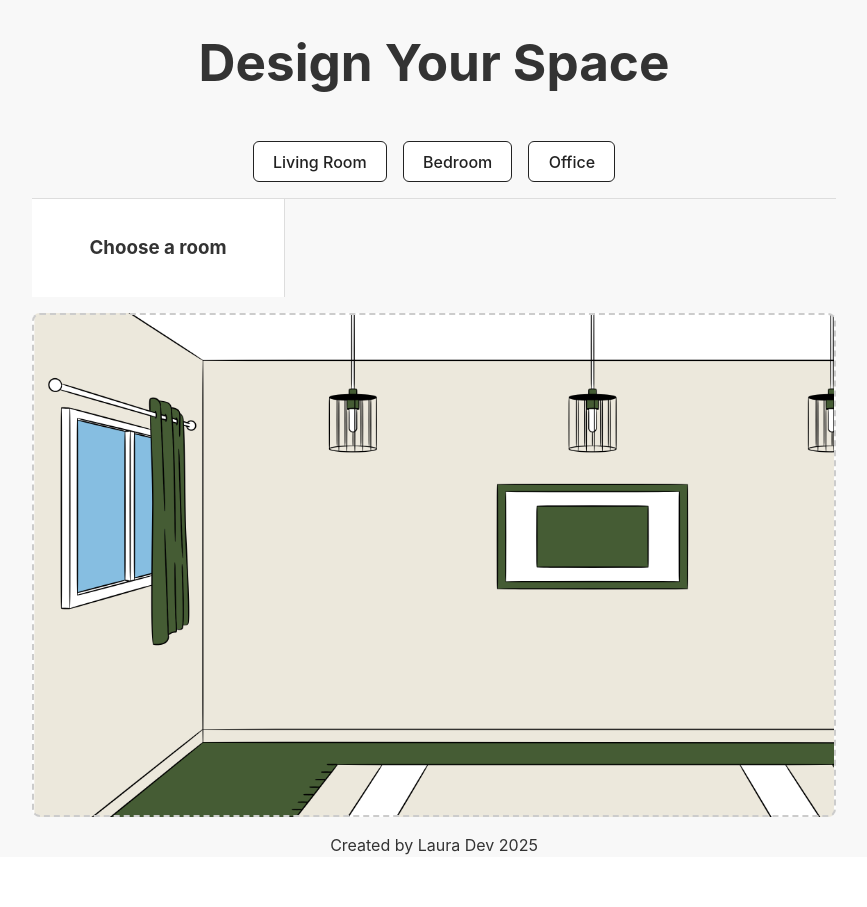
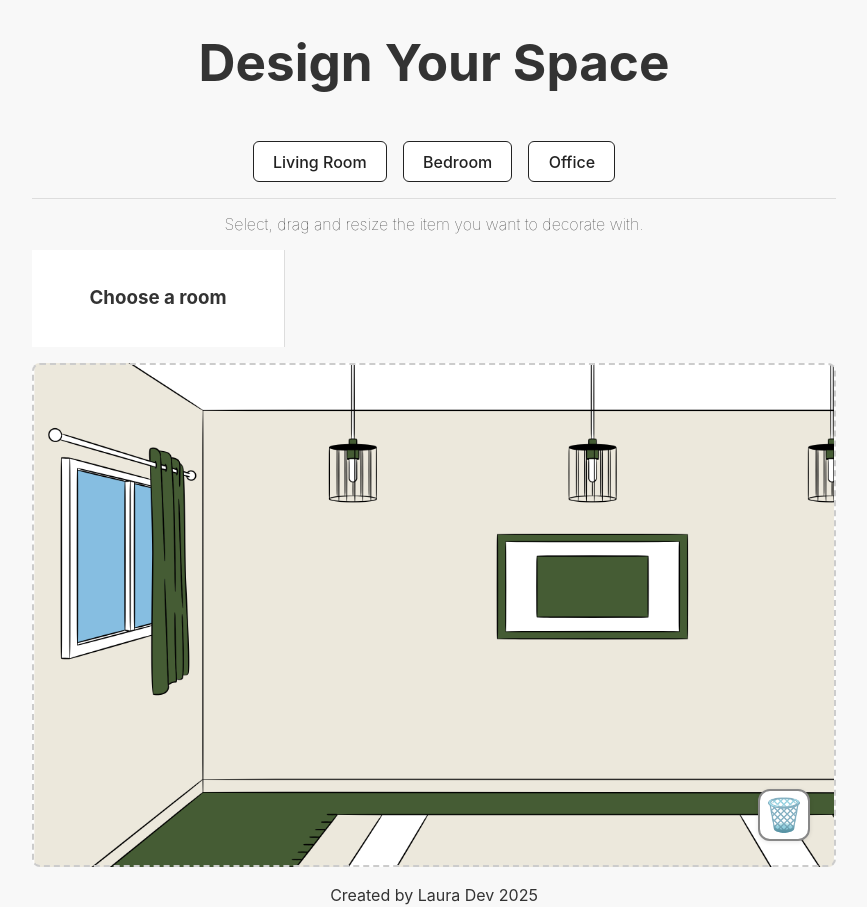
Before and after one commit to lavollmer/design-your-space, a React (Vite) app: page / in a window 1280 px wide. Shown: the whole page, without its empty margins (206-1073 px from the left). Before the commit the page ends 857 px from the top, so only its background shows below. Built offline with nearby package versions, Linux system fonts and the light colour scheme.

Commit message:
Added a trashcan icon

```diff
--- a/src/App.css
+++ b/src/App.css
@@ -131,3 +131,12 @@ h3 {
   justify-content: center;
   font-weight: 700;
 }
+
+.instructions {
+  display: flex;
+  flex-direction: column;
+  align-items: center;
+  justify-content: center;
+  font-weight: 100;
+  font-size: medium;
+}
--- a/src/App.jsx
+++ b/src/App.jsx
@@ -17,9 +17,13 @@ function App() {
     <>
       <div class='main-content'>
         <h1>Design Your Space</h1>
+
         <div>
           <div>
             <RoomSelector selectedRoom={selectedRoom} onSelectRoom={setSelectedRoom} />
+          </div>
+          <div>
+            <h2 className='instructions'>Select, drag and resize the item you want to decorate with.</h2>
           </div>
           <div>
             <FurniturePalette selectedRoom={selectedRoom} />
--- a/src/components/Canvas.jsx
+++ b/src/components/Canvas.jsx
@@ -11,6 +11,8 @@ const Canvas = ({ droppedItems, setDroppedItems }) => {
   const canvasRef = useRef();
   const [selectedIndex, setSelectedIndex] = useState(null);
   const [isResizing, setIsResizing] = useState(false);
+  const [draggingIndex, setDraggingIndex] = useState(null);
+  const [isOverTrash, setIsOverTrash] = useState(false);
 
   const handleDrop = (e) => {
     // prevent the page from reloading
@@ -35,15 +37,55 @@ const Canvas = ({ droppedItems, setDroppedItems }) => {
     e.preventDefault();
   }
 
-  const handleDrag = (e, index) => {
+  // Trashcan bounding box helper
+  const getTrashRect = () => {
+    const trash = document.getElementById('canvas-trashcan');
+    if (trash) return trash.getBoundingClientRect();
+    return null;
+  };
+
+  // Drag-to-move logic with trashcan detection
+  const handleImageMouseDown = (e, index) => {
+    if (e.button !== 0) return; // Only left click
+    setSelectedIndex(index);
+    setDraggingIndex(index);
+    const startX = e.clientX;
+    const startY = e.clientY;
+    const origX = droppedItems[index].x;
+    const origY = droppedItems[index].y;
+    const moveHandler = (moveEvent) => {
       const canvasRect = canvasRef.current.getBoundingClientRect();
-    const newX = e.clientX - canvasRect.left;
-    const newY = e.clientY - canvasRect.top;
+      const newX = origX + (moveEvent.clientX - startX);
+      const newY = origY + (moveEvent.clientY - startY);
       setDroppedItems((prevItems) =>
-      prevItems.map((item, i) =>
-        i === index ? { ...item, x: newX, y: newY } : item
+        prevItems.map((it, i) =>
+          i === index ? { ...it, x: Math.max(0, Math.min(newX, canvasRect.width - (it.width || 60))), y: Math.max(0, Math.min(newY, canvasRect.height - (it.height || 60))) } : it
         )
       );
+      // Trashcan hover detection
+      const trashRect = getTrashRect();
+      if (trashRect && moveEvent.clientX >= trashRect.left && moveEvent.clientX <= trashRect.right && moveEvent.clientY >= trashRect.top && moveEvent.clientY <= trashRect.bottom) {
+        setIsOverTrash(true);
+      } else {
+        setIsOverTrash(false);
+      }
+    };
+    const upHandler = (upEvent) => {
+      // If released over trash, delete
+      const trashRect = getTrashRect();
+      if (trashRect && upEvent.clientX >= trashRect.left && upEvent.clientX <= trashRect.right && upEvent.clientY >= trashRect.top && upEvent.clientY <= trashRect.bottom) {
+        setDroppedItems((prev) => prev.filter((_, i) => i !== index));
+        setSelectedIndex(null);
+      }
+      setDraggingIndex(null);
+      setIsOverTrash(false);
+      window.removeEventListener('mousemove', moveHandler);
+      window.removeEventListener('mouseup', upHandler);
+      document.body.style.cursor = 'default';
+    };
+    window.addEventListener('mousemove', moveHandler);
+    window.addEventListener('mouseup', upHandler);
+    document.body.style.cursor = 'move';
   };
 
   // Resize logic
@@ -105,32 +147,7 @@ const Canvas = ({ droppedItems, setDroppedItems }) => {
           <img
             src={item.img}
             alt={item.name}
-            onMouseDown={(e) => {
-              if (e.button !== 0) return; // Only left click
-              setSelectedIndex(index);
-              const startX = e.clientX;
-              const startY = e.clientY;
-              const origX = item.x;
-              const origY = item.y;
-              const moveHandler = (moveEvent) => {
-                const canvasRect = canvasRef.current.getBoundingClientRect();
-                const newX = origX + (moveEvent.clientX - startX);
-                const newY = origY + (moveEvent.clientY - startY);
-                setDroppedItems((prevItems) =>
-                  prevItems.map((it, i) =>
-                    i === index ? { ...it, x: Math.max(0, Math.min(newX, canvasRect.width - (it.width || 60))), y: Math.max(0, Math.min(newY, canvasRect.height - (it.height || 60))) } : it
-                  )
-                );
-              };
-              const upHandler = () => {
-                window.removeEventListener('mousemove', moveHandler);
-                window.removeEventListener('mouseup', upHandler);
-                document.body.style.cursor = 'default';
-              };
-              window.addEventListener('mousemove', moveHandler);
-              window.addEventListener('mouseup', upHandler);
-              document.body.style.cursor = 'move';
-            }}
+            onMouseDown={(e) => handleImageMouseDown(e, index)}
             onClick={() => setSelectedIndex(index)}
             style={{
               position: 'absolute',
@@ -147,6 +164,8 @@ const Canvas = ({ droppedItems, setDroppedItems }) => {
             draggable={false}
           />
           {selectedIndex === index && (
+            <>
+              {/* Resize handle */}
               <div
                 onMouseDown={(e) => handleResizeStart(e, index)}
                 style={{
@@ -162,9 +181,36 @@ const Canvas = ({ droppedItems, setDroppedItems }) => {
                   zIndex: 3,
                 }}
               />
+            </>
           )}
         </React.Fragment>
       ))}
+      {/* Trashcan icon */}
+      <div
+        id="canvas-trashcan"
+        style={{
+          position: 'absolute',
+          right: 24,
+          bottom: 24,
+          width: 48,
+          height: 48,
+          background: isOverTrash ? '#ff4d4f' : '#fff',
+          border: '2px solid #888',
+          borderRadius: 12,
+          display: 'flex',
+          alignItems: 'center',
+          justifyContent: 'center',
+          boxShadow: isOverTrash ? '0 0 12px #ff4d4f' : '0 1px 4px rgba(0,0,0,0.10)',
+          zIndex: 10,
+          transition: 'background 0.2s, box-shadow 0.2s',
+          fontSize: 32,
+          cursor: 'pointer',
+          userSelect: 'none',
+        }}
+        title="Drag here to delete"
+      >
+        🗑️
+      </div>
     </div>
   );
 }
```
Also changed, not shown: public/assets/trashcan.png (added). Lines whose indentation alone changed are shown as unchanged.
